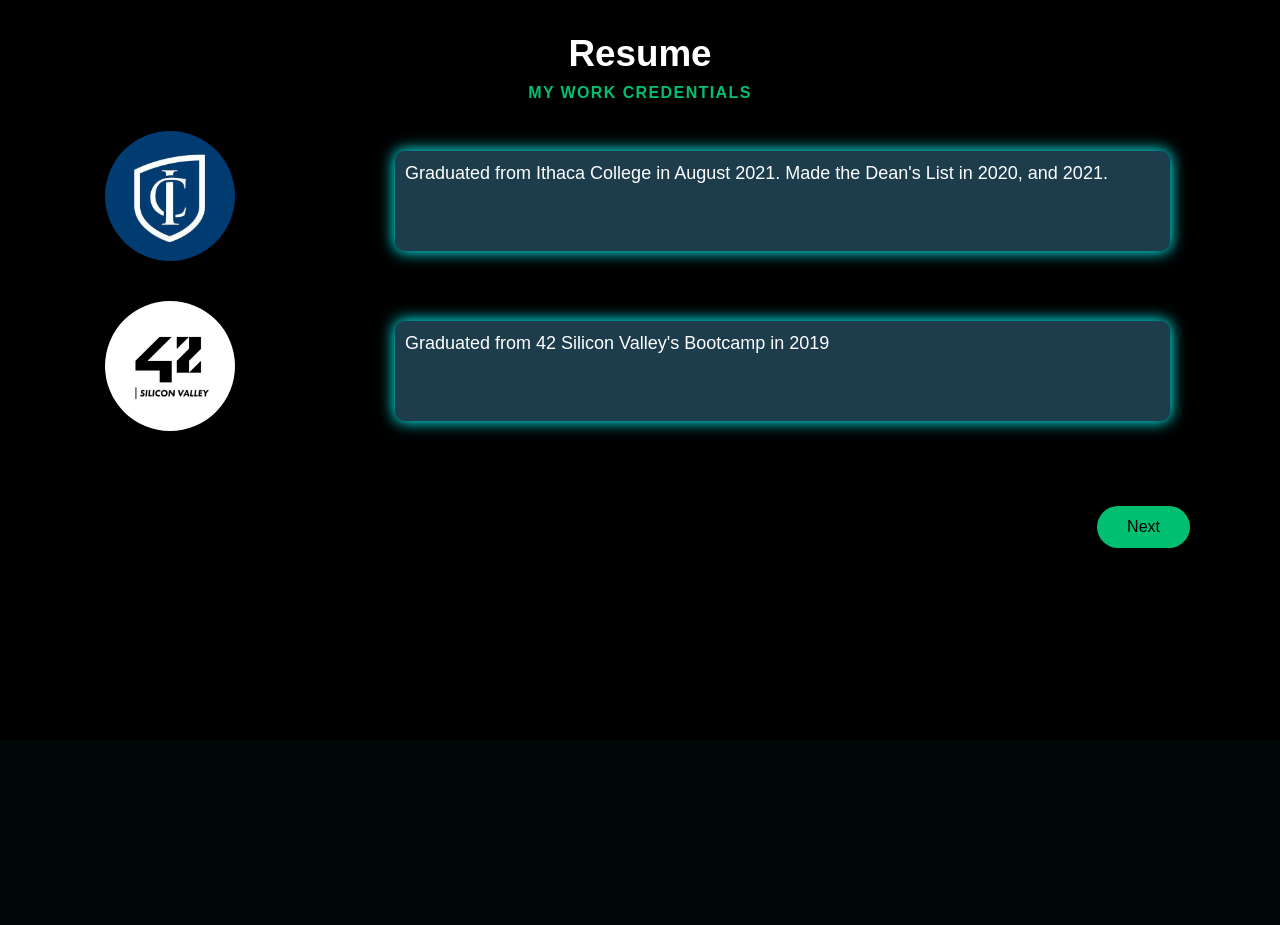
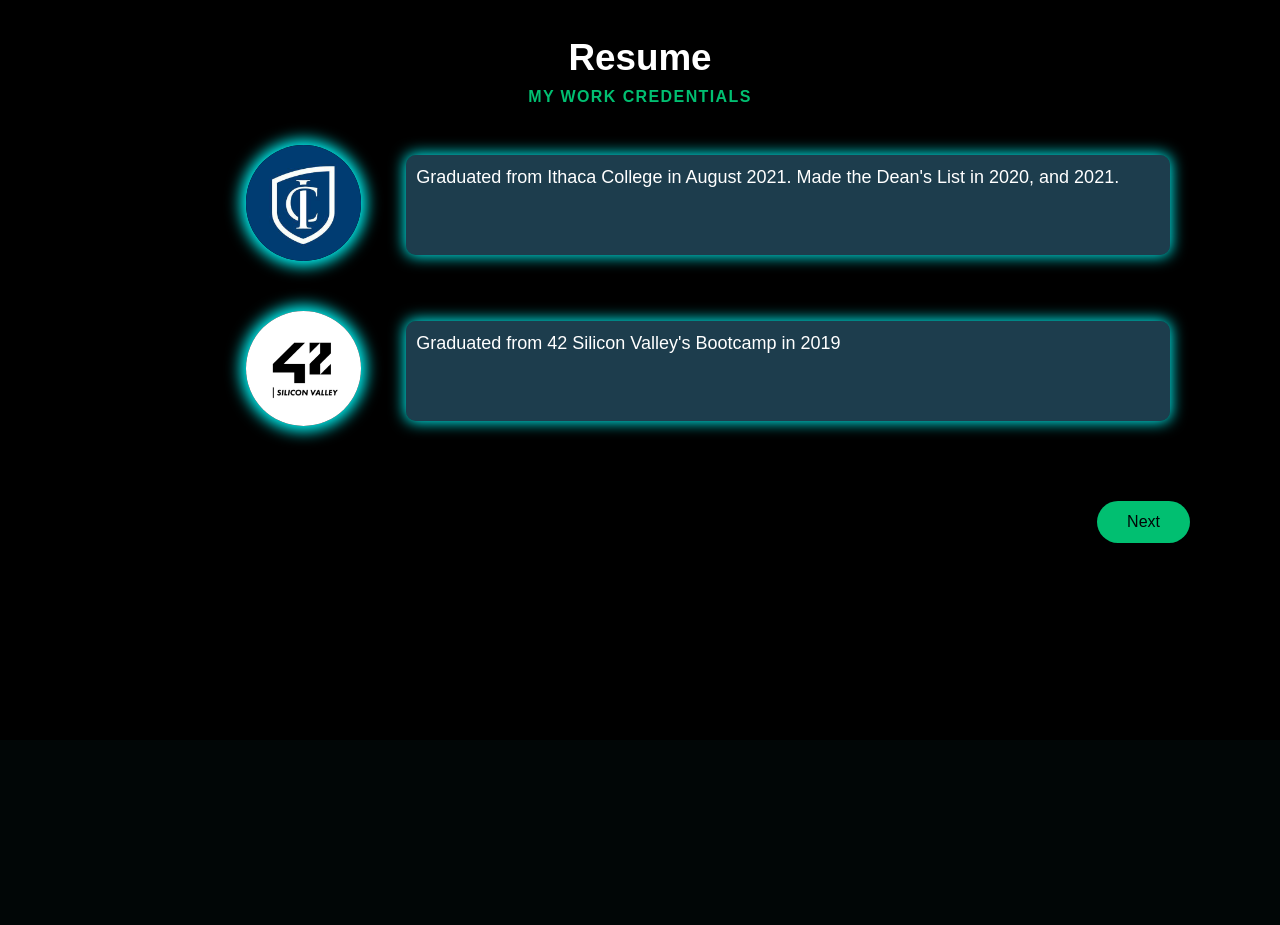
Before and after one commit to carnoldcoding/personal-website-old, a React (Create React App) app in the folder personal-website/: page / in a window 1280 px wide. Shown: the part 2000-2925 px from the top of the page. Built offline with nearby package versions, Linux system fonts and the light colour scheme; a web font is replaced by a local one.

Commit message:
Fixed margin issues

```diff
--- a/personal-website/src/components/Resume/ResumeElements.js
+++ b/personal-website/src/components/Resume/ResumeElements.js
@@ -26,13 +26,15 @@ export const ImgWrap = styled.div`
     max-width: 1000px;
     height: 100%;
     display: flex;
+    justify-content: flex-end;
 `
 
 export const Img = styled.img`
-    width: 50%;
+    width: 45%;
     margin: 0 0 10px 0;
     padding-right: 0;
     border-radius: 100px;
+    box-shadow: 0px 0px 15px 5px #0ff;
 `
 
 export const ResumeRow = styled.div`
@@ -105,6 +107,8 @@ export const ResumeH1 = styled.h1`
 `
 export const Column1 = styled.div`
     margin-bottom: 30px;
+    margin-top: 10px;
+    margin-right: 15px;
     padding: 0 15px;
     flex: 1;
     align-content: center;
```
